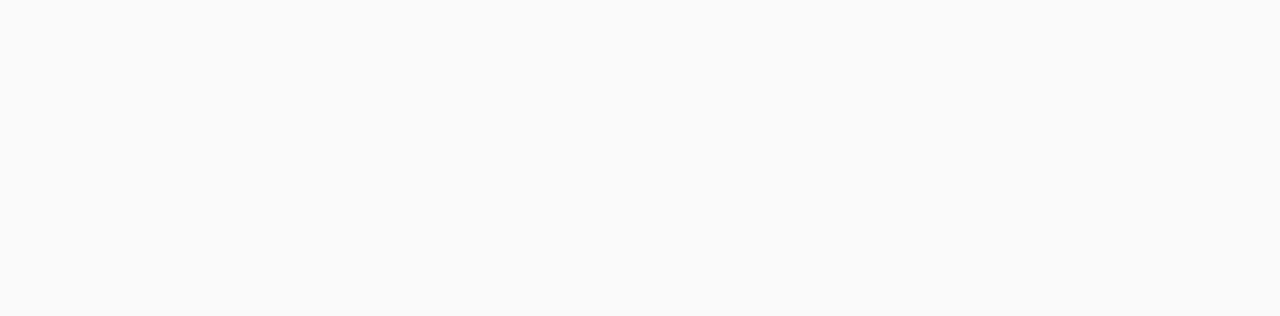
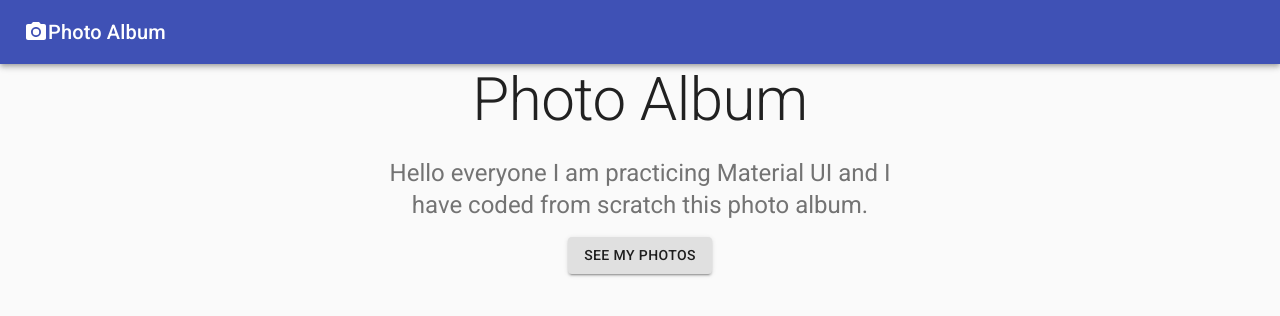
Before and after one commit to iamlydial/material-ui-demo, a React (Create React App) app: page / in a window 1280 px wide. Shown: the top 316 px of the page. Built offline with nearby package versions, Linux system fonts and the light colour scheme.

Commit message:
grid layout started

```diff
--- a/src/App.jsx
+++ b/src/App.jsx
@@ -10,16 +10,52 @@
   Grid,
   Toolbar,
   Container,
+  Button,
 } from "@material-ui/core";
 
-import PhotoCamera from "@material-ui/icons";
+import { PhotoCamera } from "@material-ui/icons";
 
 const App = () => {
   return (
     <div>
       <>
-        <CssBaseline/>
-
+        <CssBaseline />
+        <AppBar position="relative">
+          <Toolbar>
+            <PhotoCamera />
+            <Typography variant="h6">Photo Album</Typography>
+          </Toolbar>
+        </AppBar>
+        <main>
+          <div>
+            <Container maxWidth="sm">
+              <Typography
+                variant="h2"
+                align="center"
+                color="textPrimary"
+                gutterBottom
+              >
+                Photo Album
+              </Typography>
+              <Typography
+                variant="h5"
+                align="center"
+                color="textSecondary"
+                paragraph
+              >
+                Hello everyone I am practicing Material UI and I have coded from
+                scratch this photo album.
+              </Typography>
+              <div>
+                <Grid container spacing={2} justifyContent="center">
+                  <Grid item>
+                    <Button variant="contained">See my photos</Button>
+                  </Grid>
+                </Grid>
+              </div>
+            </Container>
+          </div>
+        </main>
       </>
     </div>
   );
```
